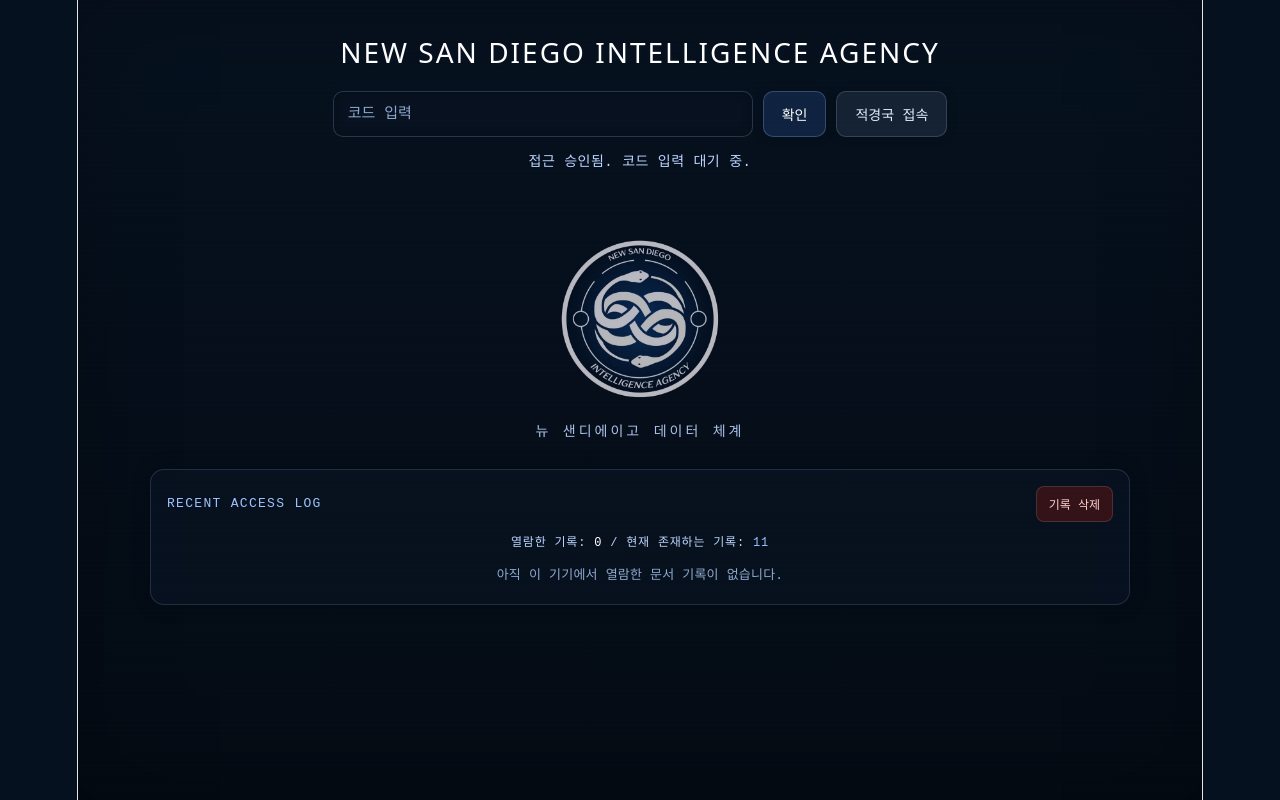
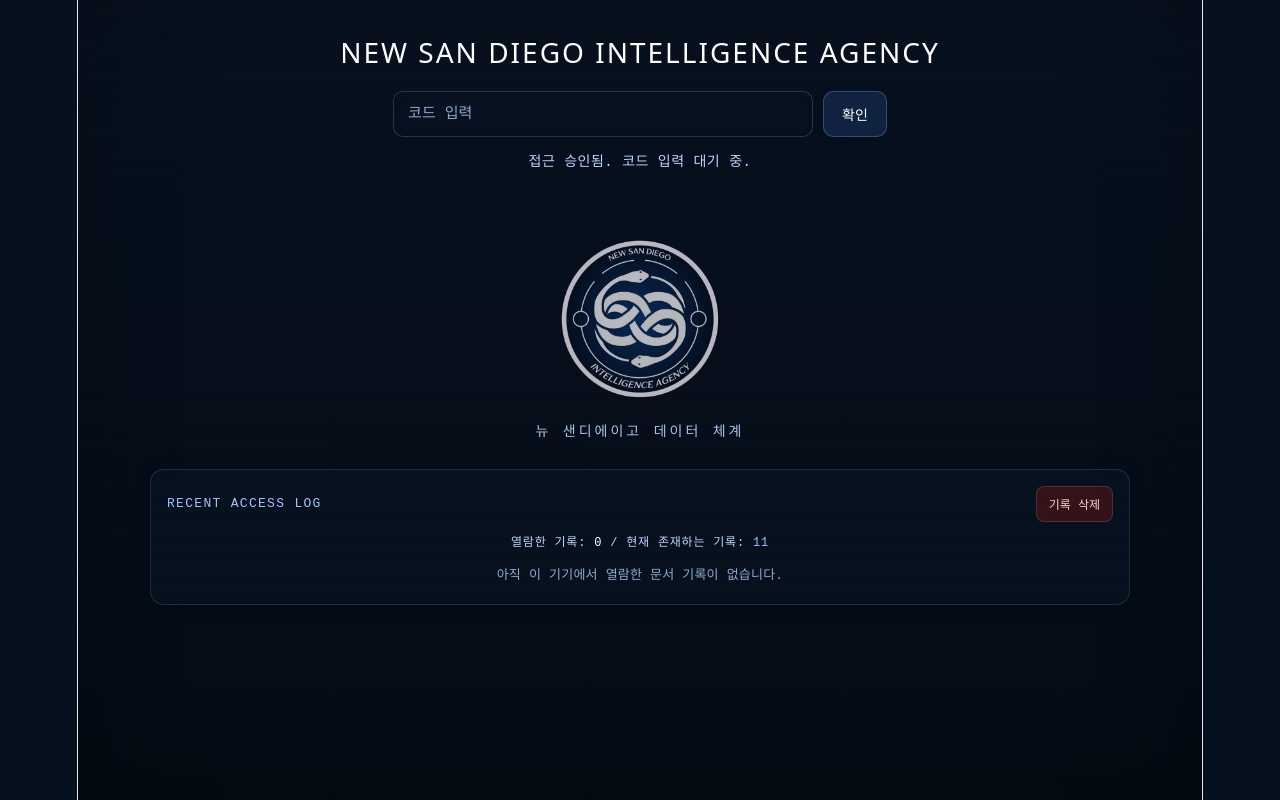
Before and after one commit to yowon08/intel-site, a React (Vite) app: page / in a window 1280 px wide. Built offline with nearby package versions, Linux system fonts and the light colour scheme.

Commit message:
적경국

```diff
--- a/src/App.tsx
+++ b/src/App.tsx
@@ -65,6 +65,7 @@ const getSystemTheme = (systemMode: SystemMode, selectedIntel: IntelEntry | null
 };
 
 export default function App() {
+
   const [bootStage, setBootStage] = useState<BootStage>("intro");
   const [introVisible, setIntroVisible] = useState(true);
   const [visibleBootLines, setVisibleBootLines] = useState<string[]>([]);
@@ -82,6 +83,14 @@ export default function App() {
   const [systemMode, setSystemMode] = useState<SystemMode>("intel");
   const [transitionTarget, setTransitionTarget] = useState<TransitionTarget>(null);
   const [transitionVisible, setTransitionVisible] = useState(false);
+  const [redzoneUnlocked, setRedzoneUnlocked] = useState(() => {
+  try {
+    return localStorage.getItem("redzone_unlocked_v1") === "true";
+  } catch {
+    return false;
+  }
+});
+
 
   const bgmRef = useRef<HTMLAudioElement | null>(null);
   const poemBgmRef = useRef<HTMLAudioElement | null>(null);
@@ -417,6 +426,14 @@ export default function App() {
       );
       systemSwitchTimeoutRef.current = null;
     }, 2200);
+    if (target === "redzone") {
+  setRedzoneUnlocked(true);
+  try {
+    localStorage.setItem("redzone_unlocked_v1", "true");
+  } catch {
+    // noop
+  }
+}
   };
 
   useEffect(() => {
@@ -1340,7 +1357,7 @@ export default function App() {
                 확인
               </button>
 
-              {!selectedIntel && (
+              {!selectedIntel && (isRedzoneTheme || redzoneUnlocked) && (
   <button
     onClick={() => {
       playClick();
```
Lines whose indentation alone changed are shown as unchanged.
